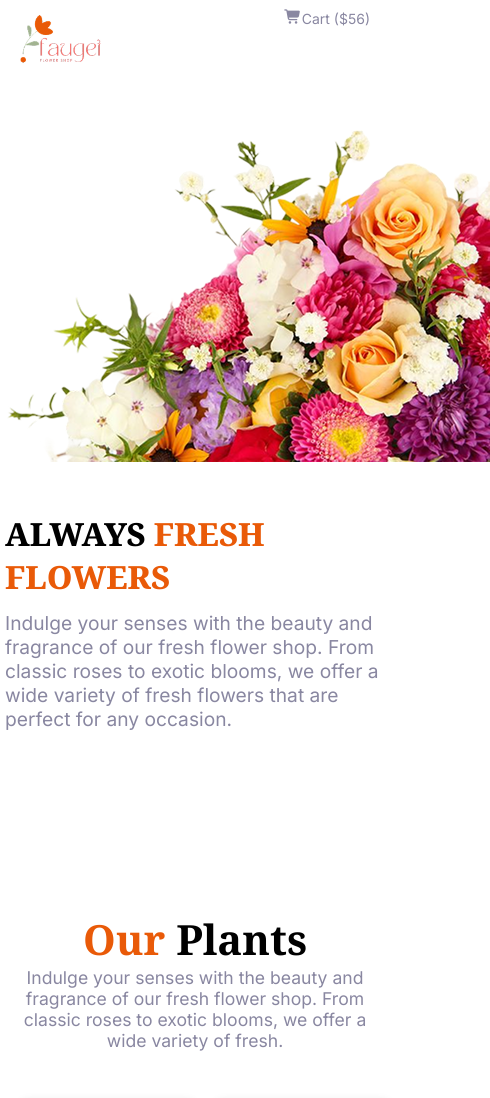
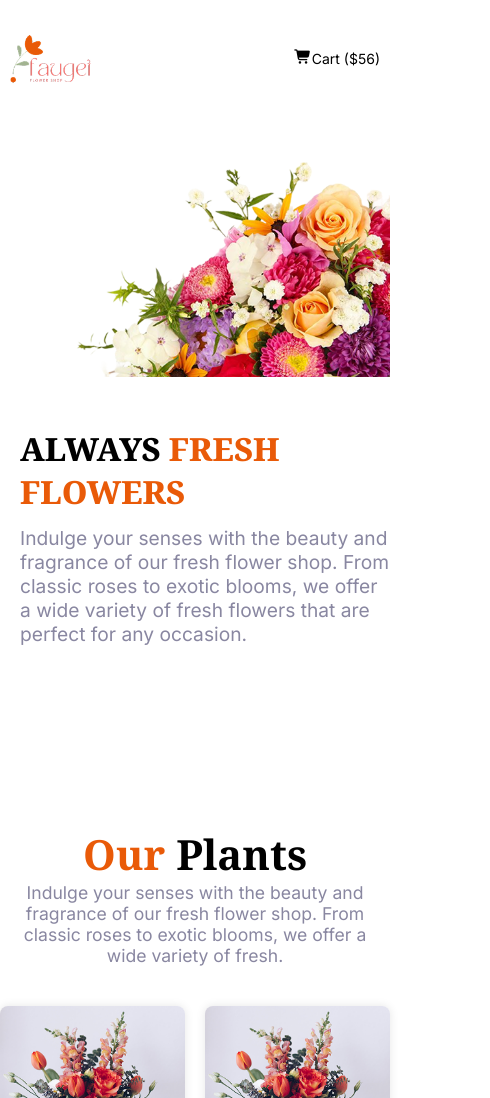
Before and after one commit to ashqrRhmn101/B12-A02-Responsive-Flowers-Website, a plain HTML site: page index.html in a window 390 px wide. Shown: the top 1098 px of the page, 490 px wide, since content can reach past the window. Drawn offline with Linux system fonts and the light colour scheme.

Commit message:
Some cards mobile device responsive error fixed

```diff
--- a/css/style.css
+++ b/css/style.css
@@ -66,12 +66,21 @@ navbar style */
   display: flex;
   justify-content: space-between;
   align-items: center;
-  margin: 10px auto;
+  margin: 20px auto;
+}
+.menu li:first-child a {
+  color: black;
+  font-weight: var(--fw-bold);
+}
+.menu-card a:first-child {
+  color: black;
+  margin-top: 20px;
 }
 .navbar img {
   height: 50px;
 }
 .menu {
+  margin-top: 20px;
   display: flex;
   gap: 30px;
   font-size: 14px;
@@ -81,10 +90,14 @@ navbar style */
 }
 
 /* Navbar style */
+/* Banner style */
 #banner {
   display: flex;
   align-items: center;
   margin-top: 180px;
+}
+.banner-text {
+  max-width: 700px;
 }
 .banner-title {
   margin-top: 50px;
@@ -97,18 +110,21 @@ navbar style */
 }
 .banner-description {
   margin-top: 13px;
-  max-width: 500px;
   font-weight: var(--fw-normal);
   font-family: var(--font-family);
   color: var(--text-color);
 }
 .flower-img img {
-  max-width: 570px;
+  max-width: 100%;
 }
 
 /* Main flowers container style */
 .main {
   margin: 180px 0;
+}
+.main-title-header {
+  width: 100%;
+  text-align: center;
 }
 .main-title {
   font-size: 4rem;
@@ -178,6 +194,7 @@ navbar style */
   margin-bottom: 180px;
 }
 .latest-image-section {
+  max-width: 100%;
   margin-top: 50px;
   display: grid;
   grid-template-columns: repeat(2, 1fr);
@@ -188,9 +205,12 @@ navbar style */
   color: white;
   text-align: center;
 }
+/* .offer-img{
+  max-width: 500px;
+}
 .zabo-plant {
   width: 750px;
-}
+} */
 .bloom-plant,
 .ana-plant {
   background-image: linear-gradient(rgba(0, 0, 0, 0.5), rgba(0, 0, 0, 0.5)),
@@ -244,11 +264,16 @@ Media Query > responsive
 
 @media (max-width: 768px) {
   .container {
-    margin: 0 20px;
+    margin: 10px auto;
+  }
+  .navbar {
+    margin: 0 10px;
   }
   .menu-list {
     display: none;
   }
+
+  /* Banner */
   #banner {
     flex-direction: column-reverse;
     margin-top: 40px;
@@ -256,21 +281,24 @@ Media Query > responsive
   }
   .banner-title {
     font-size: 2rem;
-    width: 400px;
+    width: 320px;
   }
   .banner-description {
     max-width: 100%;
     font-size: 1.2rem;
   }
   .flower-img {
-    max-width: 700px;
+    max-width: 100%;
   }
   /* Flowers card */
   .main-flowers-cards {
     grid-template-columns: repeat(2, 1fr);
     width: 390px;
-    margin: 50px auto;
-    padding-right: 20px;
+    margin: 40px auto;
+  }
+  .main-title-header {
+    width: 350px;
+    margin: 0 auto;
   }
   .main-title {
     font-size: 2.6rem;
@@ -281,10 +309,11 @@ Media Query > responsive
   /* Latest  */
   .latest-image-section {
     grid-template-columns: 1fr;
-    height: auto;
+    width: 350px;
+    margin: 40px auto;
   }
   .zabo-plant {
-    width: 100%;
+    max-width: 100%;
     height: 200px;
     padding-top: 80px;
   }
@@ -296,6 +325,8 @@ Media Query > responsive
 
   /* Footer  */
   .footer-content {
+    width: 400px;
+    margin: 0 auto;
     flex-direction: column;
     font-size: 16px;
     line-height: 5px;
--- a/index.html
+++ b/index.html
@@ -42,7 +42,7 @@
             <li><a href="#">Shop</a></li>
             <li><a href="#">About Us</a></li>
           </div>
-          <li>
+          <li class="menu-card">
             <a href="#"><i class="fa-solid fa-cart-shopping"></i>Cart ($56)</a>
           </li>
         </ul>
@@ -68,12 +68,14 @@
     <main class="container">
       <!-- Flower card section -->
       <section class="main">
+        <div class="main-title-header">
           <h2 class="main-title"><span>Our </span>Plants</h2>
           <p class="main-description">
-          Indulge your senses with the beauty and fragrance of our fresh flower
-          shop. From classic roses to exotic blooms, we offer a wide variety of
-          fresh.
+            Indulge your senses with the beauty and fragrance of our fresh
+            flower shop. From classic roses to exotic blooms, we offer a wide
+            variety of fresh.
           </p>
+        </div>
         <div class="main-flowers-cards">
           <div class="flowers-card">
             <img src="assets/sample-flower-image.png" alt="" />
```
Lines whose indentation alone changed are shown as unchanged.
